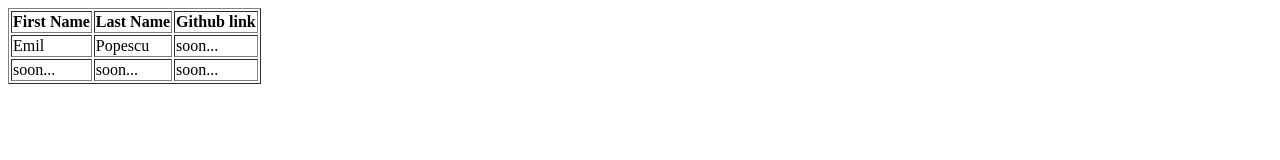
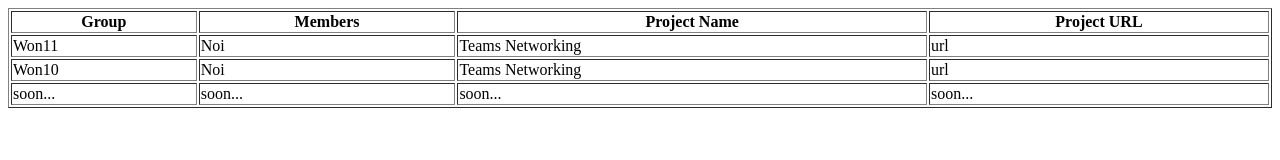
Before and after one commit to fioip/teams-networking, a plain HTML site: page index.html in a window 1280 px wide. Drawn offline with Linux system fonts and the light colour scheme.

Commit message:
modified html and css

```diff
--- a/index.html
+++ b/index.html
@@ -11,20 +11,29 @@
     <table border="1">
       <thead>
         <tr>
-          <th>First Name</th>
-          <th>Last Name</th>
-          <th>Github link</th>
+          <th>Group</th>
+          <th>Members</th>
+          <th>Project Name</th>
+          <th>Project URL</th>
         </tr>
       </thead>
       <tbody>
         <tr>
-          <td>Emil</td>
-          <td>Popescu</td>
-          <td>soon...</td>
+          <td>Won11</td>
+          <td>Noi</td>
+          <td>Teams Networking</td>
+          <td>url</td>
+        </tr>
+        <tr>
+          <td>Won10</td>
+          <td>Noi</td>
+          <td>Teams Networking</td>
+          <td>url</td>
         </tr>
       </tbody>
       <tfoot>
         <tr>
+          <td>soon...</td>
           <td>soon...</td>
           <td>soon...</td>
           <td>soon...</td>
--- a/style.css
+++ b/style.css
@@ -0,0 +1,3 @@
+table {
+  width: 100%;
+}
```
